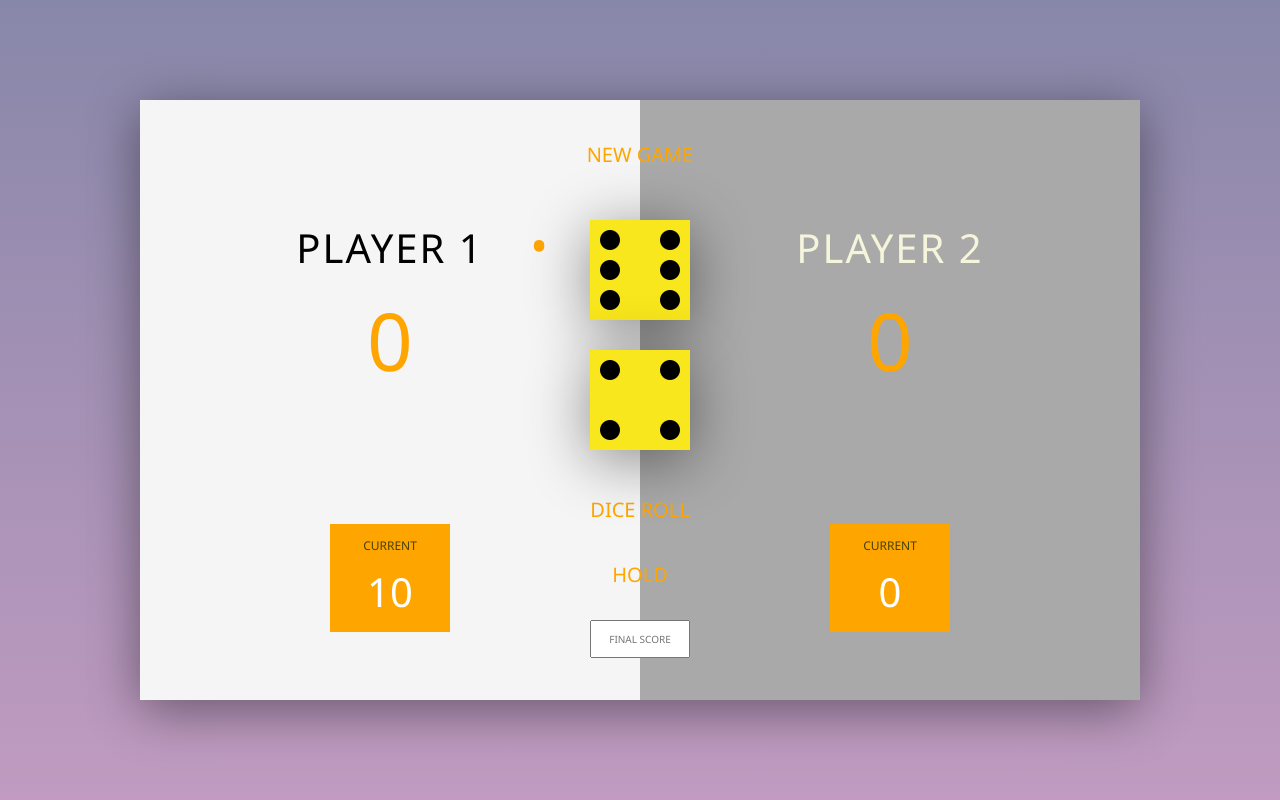
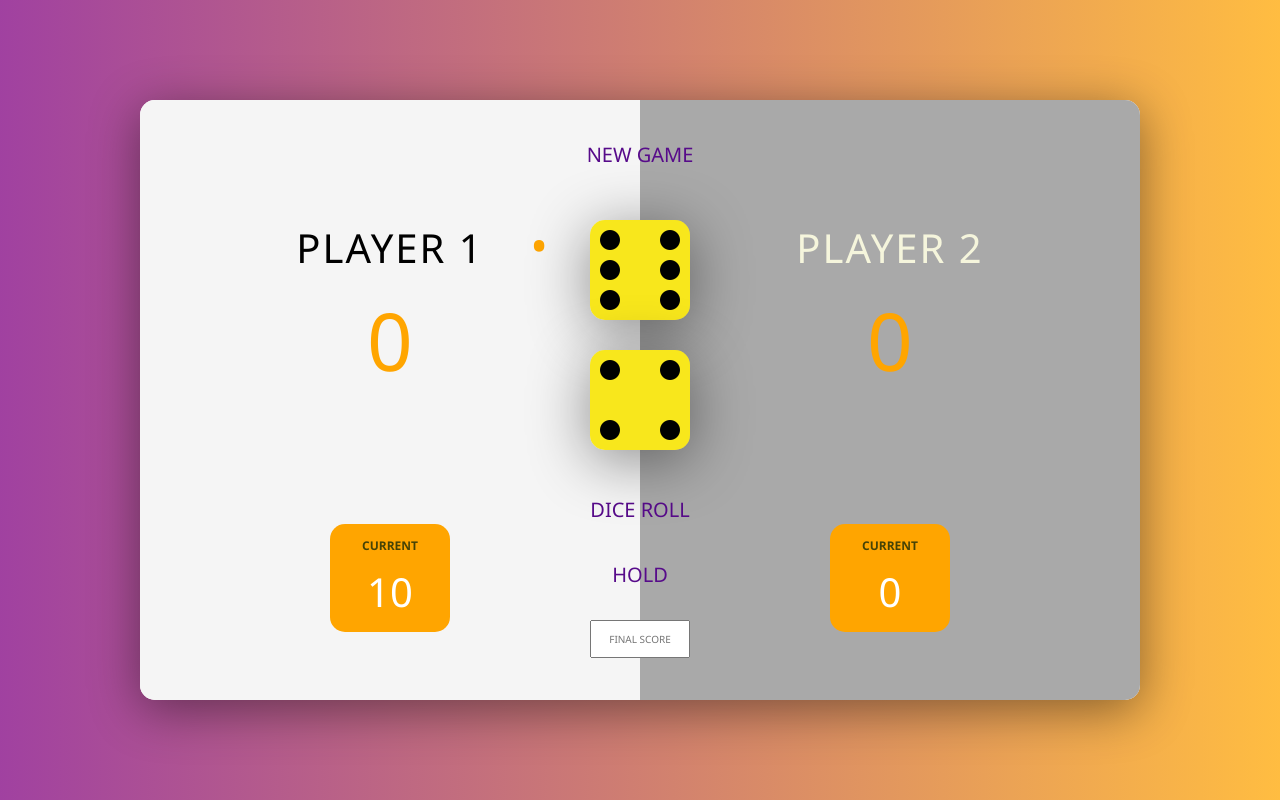
Before and after one commit to ajm1808/dicegame, a plain HTML site: page Dicegame2/index.html in a window 1280 px wide. Both pictures are taken after a click on the button "DICE ROLL". Drawn offline with Linux system fonts and the light colour scheme.

Commit message:
dicegame2 css

```diff
--- a/Dicegame2/script.js
+++ b/Dicegame2/script.js
@@ -47,12 +47,14 @@ bRoll.addEventListener('click',()=>{
     dice2.src="img/dice"+d2+".png";
 
     //skipping to player 2 if dice is equal to 1 and added score to total
-    if(d1 !==1&& d2!==1){
+    if(d1==1 && d2==1){
+        nextPlayer();
+
+    }
+    else {
         roundScore+=+d1+d2;
         document.querySelector("#current-"+activePlayer).textContent=roundScore;
-    }
-    else {
-        nextPlayer();
+
     }
     }
 
@@ -72,8 +74,8 @@ function nextPlayer(){
     document.querySelector(".player-0-panel").classList.toggle("active");
     document.querySelector(".player-1-panel").classList.toggle("active");
 
-    dice1.style.display="none";
-    dice2.style.display="none";
+    dice1.style.display="block";
+    dice2.style.display="block";
 };
 
 bHold.addEventListener("click",()=>{
@@ -89,7 +91,7 @@ bHold.addEventListener("click",()=>{
             winningScore=input;
         }
         else{
-            winningScore=40;
+            winningScore=100;
         }
 
         //check if player has won the game
--- a/Dicegame2/style.css
+++ b/Dicegame2/style.css
@@ -5,7 +5,7 @@
 }
 
 body{
-    background: linear-gradient(rgba(69, 69, 122, 0.644), rgba(143, 75, 143, 0.555));
+    background-image: linear-gradient(to right, rgba(128, 0, 128, 0.747), rgba(255, 166, 0, 0.747));
     background-size: cover;
     background-position: center;
     font-family: 'Segoe UI', Tahoma, Geneva, Verdana, sans-serif;
@@ -24,6 +24,7 @@ body{
     background-color: white;
     box-shadow: 0px 10px 50px rgba(0, 0, 0, 0.438);
     overflow: hidden;
+    border-radius: 15px 15px 15px 15px;
 }
 
 .clearfix{
@@ -93,12 +94,14 @@ body{
     margin: 0 auto;
     padding: 13px;
     text-align: center;
+    border-radius: 15px 15px 15px 15px;
 }
 
 .player-current-label{
     text-transform: uppercase;
     margin-bottom: 10px;
     font-size: 12px;
+    font-weight: bold;
     color: rgb(70, 67, 6);
 }
 
@@ -111,14 +114,14 @@ button{
     width:200px;
     left: 50%;
     transform:translate(-50%);
-    color:orange;
+    color:rgb(87, 11, 138);
     background: none;
     border:none;
     font-family:'Segoe UI', Tahoma, Geneva, Verdana, sans-serif;
     font-size: 20px;
     text-transform:uppercase;
     cursor:pointer;
-    font-weight: 300;
+    font-weight: 350;
     transition: background-color 0.5s ease, color 0.3s ease;
     vertical-align: text-top;
     line-height:1;
@@ -152,6 +155,7 @@ button:focus{
     transform: translate(-50%);
     height: 100px;
     box-shadow: 0px 10px 60px rgba(0, 0, 0, 0.438);
+    border-radius: 15px 15px 15px 15px;
 }
 
 .winner{
--- a/mc-5-3-js-domdicegame1-starterfile/style.css
+++ b/mc-5-3-js-domdicegame1-starterfile/style.css
@@ -25,7 +25,7 @@ body{
     /* background-color: white; */
     box-shadow: 0px 10px 50px rgba(0, 0, 0, 0.6);
     overflow: hidden;
-    border-radius: 15px 15px 15px 15px;
+    /* border-radius: 15px 15px 15px 15px; */
     border: 15px solid purple;
     padding-top: 5px;
 }
```
